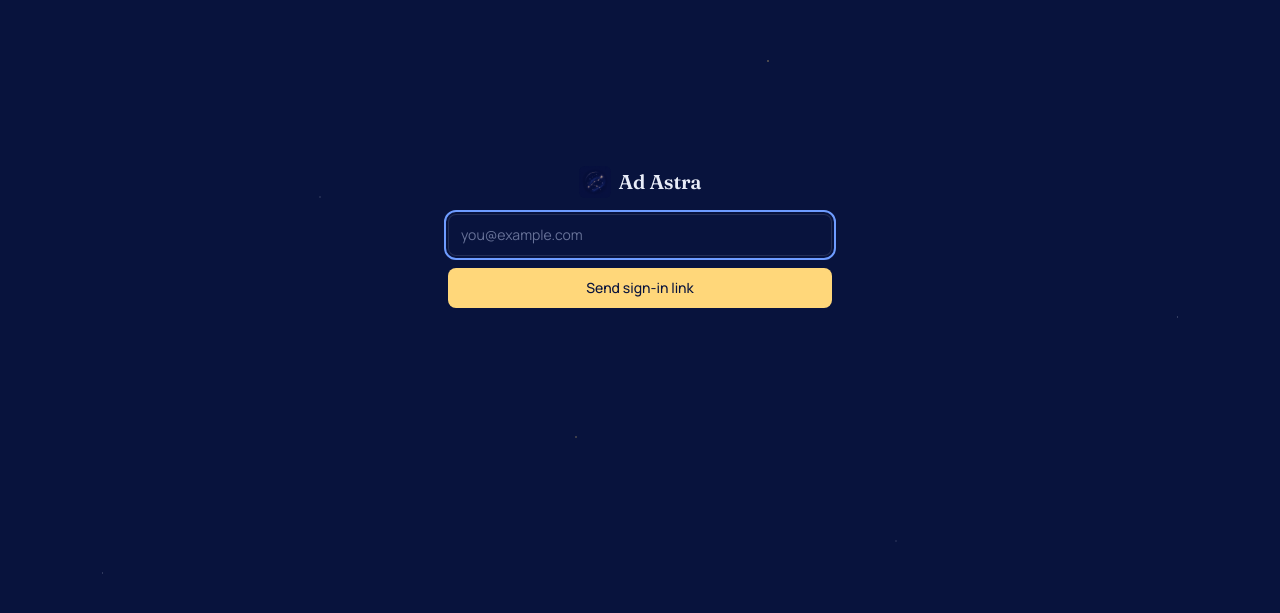
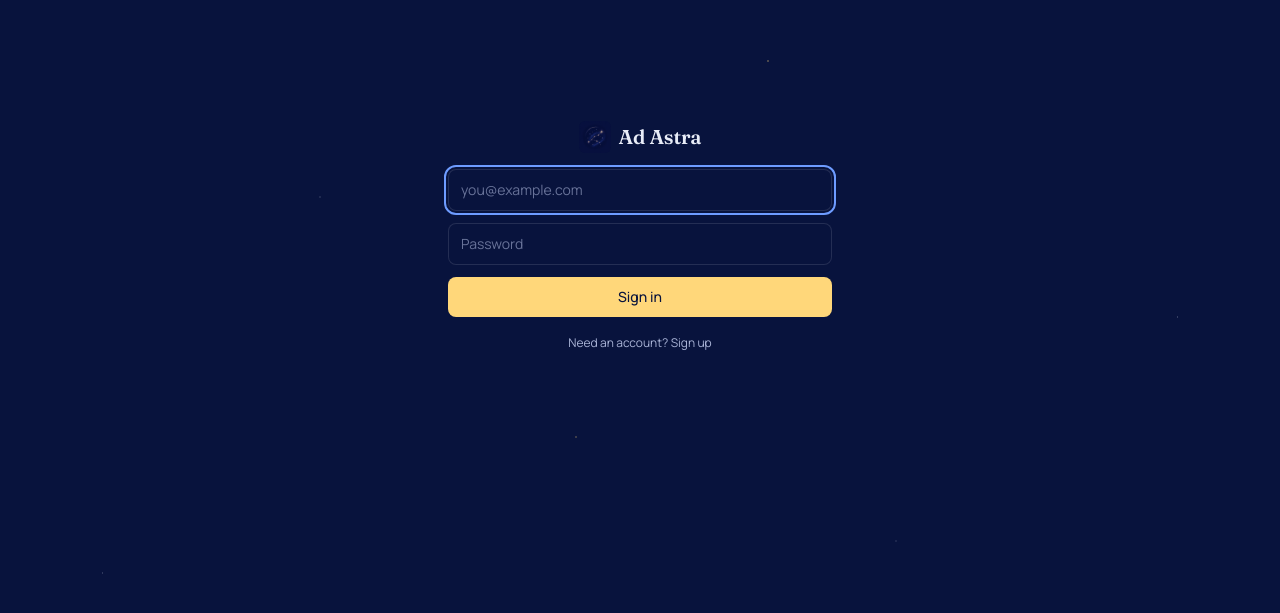
Before and after one commit to cathyapps/Ad-Astra, a React (Vite) app: page / in a window 1280 px wide. Shown: the part 163-776 px from the top of the page. Built offline with nearby package versions, Linux system fonts and the light colour scheme; no server answers.

Commit message:
Add files via upload

```diff
--- a/src/features/auth/AuthGate.tsx
+++ b/src/features/auth/AuthGate.tsx
@@ -20,12 +20,17 @@ export function AuthGate({ children }: Props) {
   return <SupabaseAuthGate>{children}</SupabaseAuthGate>
 }
 
+type FormMode = 'sign_in' | 'sign_up'
+
 function SupabaseAuthGate({ children }: Props) {
   const client = supabase!
   const [state, setState] = useState<'checking' | 'signed_out' | 'signed_in'>('checking')
   const [authState, setAuthState] = useState<AuthState | null>(null)
+  const [formMode, setFormMode] = useState<FormMode>('sign_in')
   const [email, setEmail] = useState('')
-  const [sent, setSent] = useState(false)
+  const [password, setPassword] = useState('')
+  const [submitting, setSubmitting] = useState(false)
+  const [signUpConfirmSent, setSignUpConfirmSent] = useState(false)
   const [error, setError] = useState<string | null>(null)
 
   useEffect(() => {
@@ -59,15 +64,26 @@ function SupabaseAuthGate({ children }: Props) {
     }
   }, [client])
 
-  async function sendMagicLink(e: React.FormEvent) {
+  async function handleSubmit(e: React.FormEvent) {
     e.preventDefault()
     setError(null)
-    const { error } = await client.auth.signInWithOtp({
-      email,
-      options: { emailRedirectTo: window.location.origin },
-    })
-    if (error) setError(error.message)
-    else setSent(true)
+    setSubmitting(true)
+
+    if (formMode === 'sign_in') {
+      const { error } = await client.auth.signInWithPassword({ email, password })
+      if (error) setError(error.message)
+      // On success, onAuthStateChange above flips state to 'signed_in'.
+    } else {
+      const { data, error } = await client.auth.signUp({ email, password })
+      if (error) {
+        setError(error.message)
+      } else if (!data.session) {
+        // Email confirmation is turned on for this project — no session yet.
+        setSignUpConfirmSent(true)
+      }
+    }
+
+    setSubmitting(false)
   }
 
   if (state === 'checking') {
@@ -87,12 +103,13 @@ function SupabaseAuthGate({ children }: Props) {
             <h1 className="font-display text-xl text-moon">Ad Astra</h1>
           </div>
 
-          {sent ? (
+          {signUpConfirmSent ? (
             <p className="text-sm text-moon-dim text-center">
-              Check <span className="text-moon">{email}</span> for a sign-in link.
+              Check <span className="text-moon">{email}</span> to confirm your account, then sign in
+              below.
             </p>
           ) : (
-            <form className="space-y-3" onSubmit={sendMagicLink}>
+            <form className="space-y-3" onSubmit={handleSubmit}>
               <input
                 type="email"
                 required
@@ -102,13 +119,35 @@ function SupabaseAuthGate({ children }: Props) {
                 onChange={(e) => setEmail(e.target.value)}
                 className="w-full border border-hairline bg-night rounded-lg px-3 py-2.5 text-sm text-moon placeholder:text-moon-dim/60"
               />
+              <input
+                type="password"
+                required
+                minLength={6}
+                placeholder="Password"
+                value={password}
+                onChange={(e) => setPassword(e.target.value)}
+                className="w-full border border-hairline bg-night rounded-lg px-3 py-2.5 text-sm text-moon placeholder:text-moon-dim/60"
+              />
               <button
                 type="submit"
-                className="w-full rounded-lg px-3 py-2.5 text-sm bg-gold text-night font-medium"
+                disabled={submitting}
+                className="w-full rounded-lg px-3 py-2.5 text-sm bg-gold text-night font-medium disabled:opacity-50"
               >
-                Send sign-in link
+                {formMode === 'sign_in' ? 'Sign in' : 'Create account'}
               </button>
               {error && <p className="text-xs text-red-400">{error}</p>}
+              <button
+                type="button"
+                className="w-full text-xs text-moon-dim hover:text-moon transition-colors"
+                onClick={() => {
+                  setFormMode((m) => (m === 'sign_in' ? 'sign_up' : 'sign_in'))
+                  setError(null)
+                }}
+              >
+                {formMode === 'sign_in'
+                  ? "Need an account? Sign up"
+                  : 'Already have an account? Sign in'}
+              </button>
             </form>
           )}
         </div>
```
Also changed, not shown: 1 other file (tests, documents, lock files or other folders).
